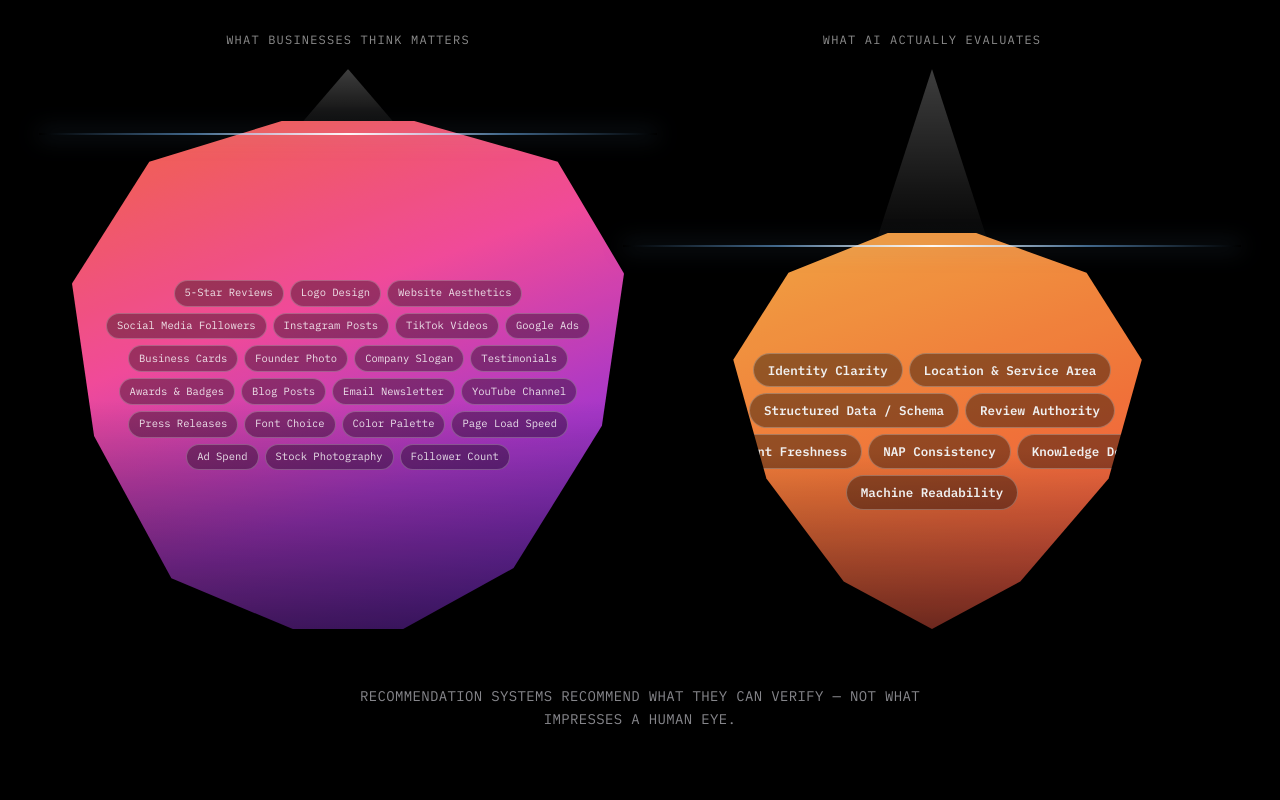
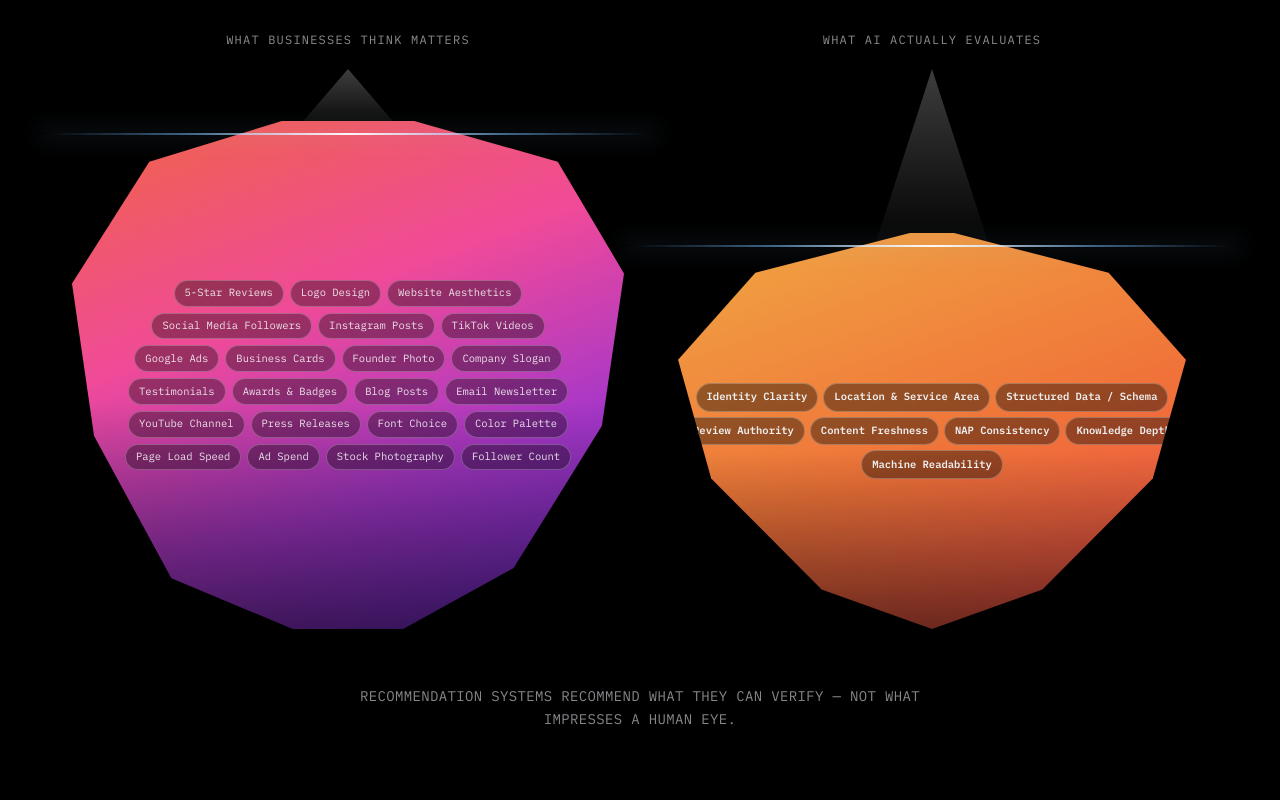
Before and after one commit to 2romanroyce8/sfb-connect, a Next.js app: page / in a window 1280 px wide. Shown: the part 3560-4360 px from the top of the page. Built offline with nearby package versions, Linux system fonts and the light colour scheme; no server answers; a web font is replaced by a local one.

Commit message:
Fix iceberg comparison right-side tags overflowing the underwater body bounds

```diff
--- a/app/globals.css
+++ b/app/globals.css
@@ -462,17 +462,17 @@ body {
 .iceberg__body--right {
   top: 164px;
   clip-path: polygon(
-    42% 0%,
-    58% 0%,
-    78% 10%,
-    88% 32%,
-    82% 62%,
-    66% 88%,
+    46% 0%,
+    54% 0%,
+    82% 10%,
+    96% 32%,
+    90% 62%,
+    70% 90%,
     50% 100%,
-    34% 88%,
-    20% 62%,
-    14% 32%,
-    24% 10%
+    30% 90%,
+    10% 62%,
+    4% 32%,
+    18% 10%
   );
   background: linear-gradient(160deg, #ffb347 0%, #ff7a3d 55%, #ff4e4e 100%);
   opacity: 0.94;
@@ -492,7 +492,12 @@ body {
   align-content: center;
   justify-content: center;
   gap: 6px;
-  padding: 22px;
+  padding: 22px 34px;
+}
+
+.iceberg__body--right .iceberg__tags {
+  padding: 20px 8px;
+  gap: 5px;
 }
 
 .iceberg__tag {
@@ -511,7 +516,7 @@ body {
 }
 
 .iceberg__tag--large {
-  font-size: 12.5px;
+  font-size: 10.5px;
   font-weight: 600;
-  padding: 7px 14px;
+  padding: 5.5px 10px;
 }
```
